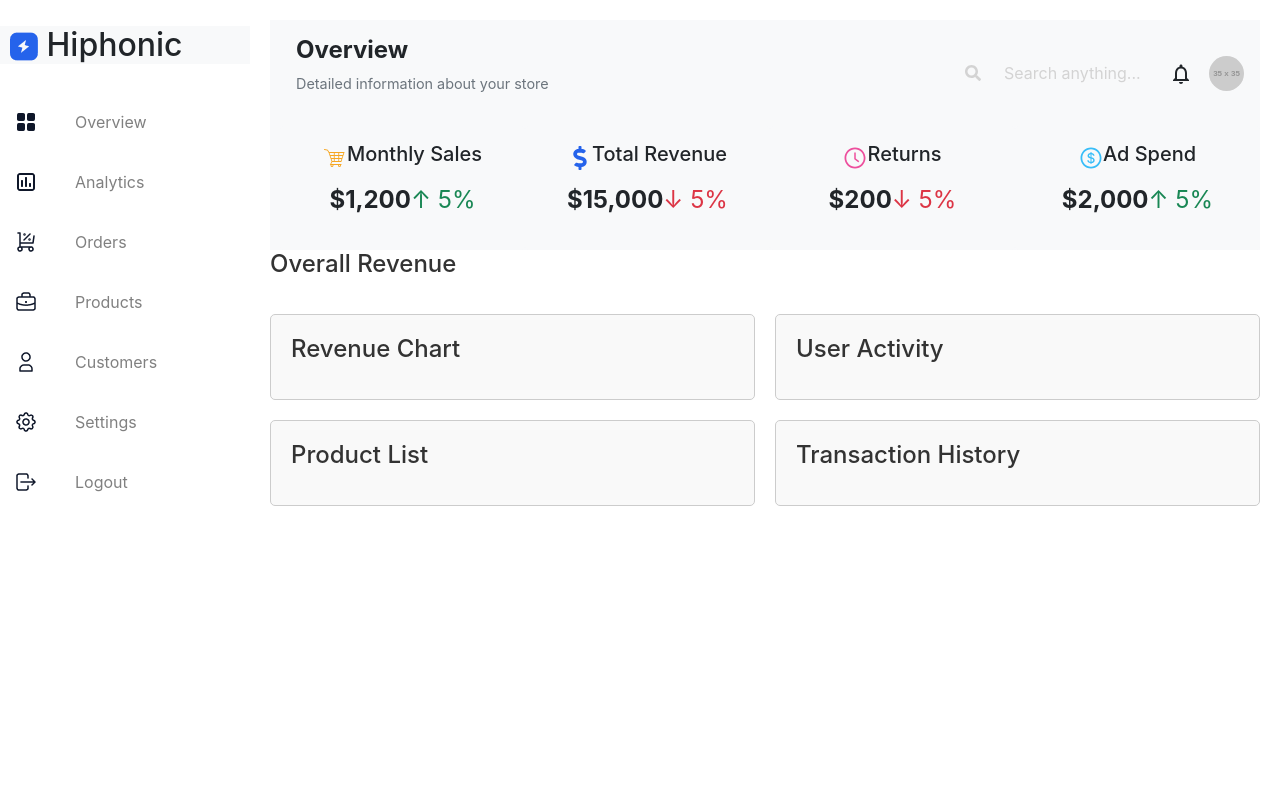
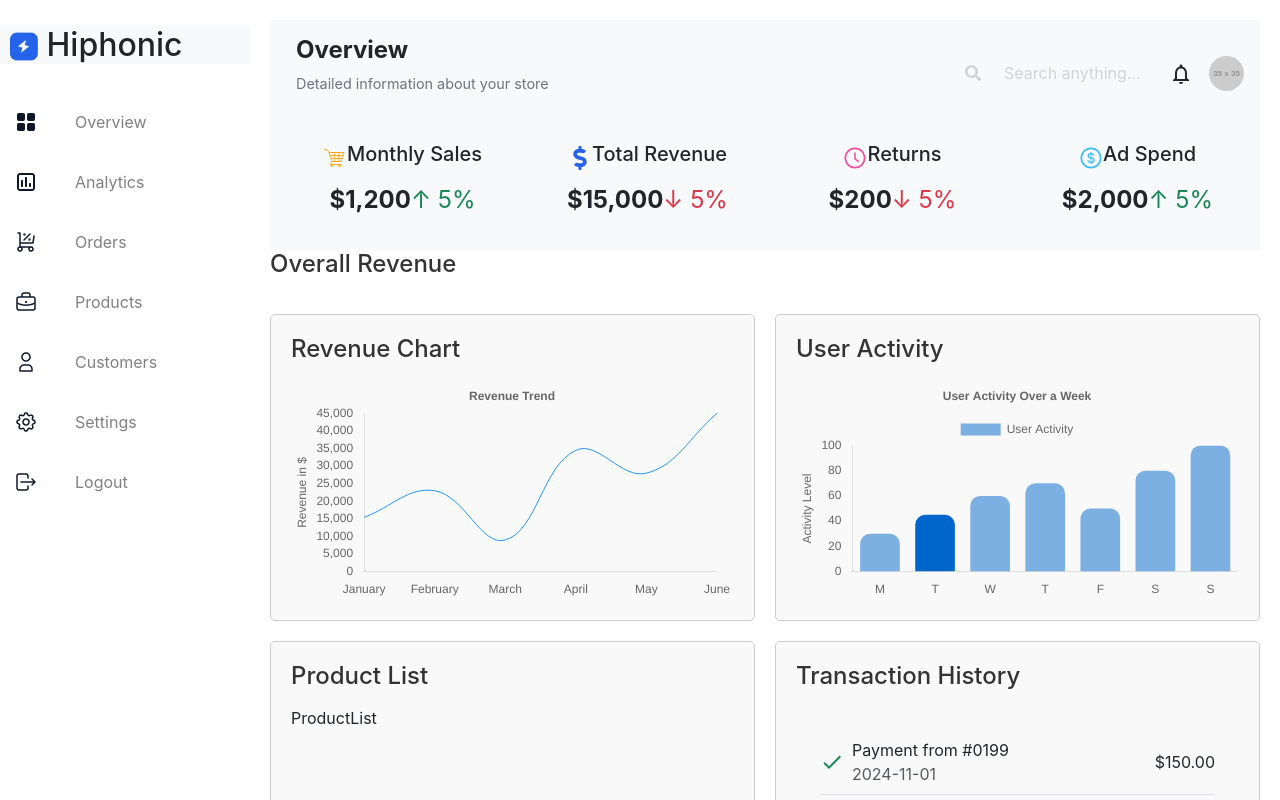
Before and after one commit to YolandaMejane1/E-Commerce-dashboard-project, a React (Create React App) app: page /dashboard in a window 1280 px wide. Shown: the top 800 px of the page. Built offline with nearby package versions, Linux system fonts and the light colour scheme.

Commit message:
"Transaction History"

```diff
--- a/src/components/Header.jsx
+++ b/src/components/Header.jsx
@@ -2,7 +2,7 @@ import React, { useState } from 'react';
 import { MdOutlineNotifications } from 'react-icons/md';
 import { FaSearch, FaDollarSign } from 'react-icons/fa';
 import { GiShoppingCart } from 'react-icons/gi';
-import { AiOutlineDollarCircle, AiOutlineClockCircle } from 'react-icons/ai'; // Importing outlined icons
+import { AiOutlineDollarCircle, AiOutlineClockCircle } from 'react-icons/ai';
 import './Header.css';
 import 'bootstrap/dist/css/bootstrap.min.css';
 
--- a/src/components/ProductList.jsx
+++ b/src/components/ProductList.jsx
@@ -2,9 +2,7 @@ import React from 'react'
 
 function ProductList() {
   return (
-    <div>
-
-    </div>
+    <div>ProductList</div>
   )
 }
 
--- a/src/components/RevenueChart.jsx
+++ b/src/components/RevenueChart.jsx
@@ -1,11 +1,78 @@
-import React from 'react'
+import React from "react";
+import { Line } from "react-chartjs-2";
+import { revenueData } from "../data/mockData";
+import {
+  Chart as ChartJS,
+  LineElement,
+  CategoryScale,
+  LinearScale,
+  PointElement,
+  Title,
+  Tooltip,
+  Legend,
+} from "chart.js";
 
-function RevenueChart() {
+ChartJS.register(
+  LineElement,
+  CategoryScale,
+  LinearScale,
+  PointElement,
+  Title,
+  Tooltip,
+  Legend
+);
+
+const RevenueChart = () => {
+  const options = {
+    responsive: true,
+    plugins: {
+      legend: {
+        display: false,
+      },
+      title: {
+        display: true,
+        text: "Revenue Trend",
+      },
+    },
+    scales: {
+      y: {
+        beginAtZero: true,
+        title: {
+          display: true,
+          text: "Revenue in $",
+        },
+        grid: {
+          display: false,
+        },
+      },
+      x: {
+        grid: {
+          display: false,
+        },
+        ticks: {
+          callback: (value, index) => {
+            return revenueData.labels[index] || '';
+          },
+          autoSkip: false,
+        },
+      },
+    },
+    elements: {
+      line: {
+        borderWidth: 1,
+        borderColor: "#2196F3",
+      },
+      point: {
+        radius: 0,
+      },
+    },
+  };
+
   return (
-    <div>
+    <div style={{ width: "100%", maxWidth: "800px", margin: "auto" }}>
+      <Line data={revenueData} options={options} />
+    </div>
+  );
+};
 
-    </div>
-  )
-}
-
-export default RevenueChart
+export default RevenueChart;
--- a/src/components/TransactionHistory.jsx
+++ b/src/components/TransactionHistory.jsx
@@ -1,11 +1,35 @@
-import React from 'react'
+import React from "react";
+import { transactionData } from '../data/mockData';
+import { MdCheck, MdAccessTime } from "react-icons/md";
+import { FaTimes } from "react-icons/fa";
+import 'bootstrap/dist/css/bootstrap.min.css';
 
-function TransactionHistory() {
+const iconMap = {
+  1: <MdCheck className="text-success" style={{ fontSize: '24px', marginRight: '8px' }} />,
+  2: <MdAccessTime className="text-warning" style={{ fontSize: '24px', marginRight: '8px' }} />,
+  3: <FaTimes className="text-danger" style={{ fontSize: '24px', marginRight: '8px' }} />,
+};
+
+const Transaction = () => {
   return (
-    <div>
+    <div className="transaction-list container p-4">
+      {transactionData.map((transaction) => (
+        <div
+          key={transaction.id}
+          className="transaction-item d-flex justify-content-between align-items-center border-bottom py-2"
+        >
+          <div className="d-flex align-items-center">
+            {iconMap[transaction.id]}
+            <div className="ml-4">
+              <span className="font-weight-semibold text-xs">{`Payment from ${transaction.reference}`}</span>
+              <div className="text-muted text-xs">{transaction.date}</div>
+            </div>
+          </div>
+          <span className="font-weight-bold text-xs">${transaction.amount.toFixed(2)}</span>
+        </div>
+      ))}
+    </div>
+  );
+};
 
-    </div>
-  )
-}
-
-export default TransactionHistory
+export default Transaction;
--- a/src/components/UserActivity.jsx
+++ b/src/components/UserActivity.jsx
@@ -1,11 +1,77 @@
-import React from 'react'
+import React from "react";
+import { Bar } from "react-chartjs-2";
+import { userActivityData } from '../data/mockData';
+import {
+  Chart as ChartJS,
+  BarElement,
+  CategoryScale,
+  LinearScale,
+  Title,
+  Tooltip,
+  Legend,
+} from "chart.js";
 
-function UserActivity() {
+ChartJS.register(
+  BarElement,
+  CategoryScale,
+  LinearScale,
+  Title,
+  Tooltip,
+  Legend
+);
+
+const UserActivity = () => {
+  const today = new Date().getDay();
+
+  const barColors = userActivityData.datasets[0].data.map((_, index) => {
+    return index === today ? 'rgba(0, 102, 204, 1)' : 'rgba(0, 102, 204, 0.5)';
+  });
+
+  const options = {
+    responsive: true,
+    plugins: {
+      legend: {
+        display: true,
+      },
+      title: {
+        display: true,
+        text: "User Activity Over a Week",
+      },
+    },
+    scales: {
+      y: {
+        beginAtZero: true,
+        title: {
+          display: true,
+          text: "Activity Level",
+        },
+        grid: {
+          display: false,
+        },
+      },
+      x: {
+        grid: {
+          display: false,
+        },
+      },
+    },
+  };
+
   return (
-    <div>
+    <div style={{ width: "100%", maxWidth: "800px", margin: "auto" }}>
+      <Bar
+        data={{
+          ...userActivityData,
+          datasets: [{
+            ...userActivityData.datasets[0],
+            backgroundColor: barColors,
+            borderRadius: 10,
+          }],
+        }}
+        options={options}
+      />
+    </div>
+  );
+};
 
-    </div>
-  )
-}
-
-export default UserActivity
+export default UserActivity;
--- a/src/data/mockData.js
+++ b/src/data/mockData.js
@@ -0,0 +1,34 @@
+// mock data
+export const revenueData = {
+    labels: ["January", "February", "March", "April", "May", "June"],
+    datasets: [
+      {
+        label: "Revenue",
+        data: [15430, 23000, 9000, 34500, 28000, 45000, 22000, 32000, 18000, 26000, 40000, 35000],
+        borderColor: "#2196F3",
+        backgroundColor: "rgba(76, 175, 80, 0.2)",
+        fill: true,
+        tension: 0.4,
+      },
+    ],
+  };
+
+  export const userActivityData = {
+    labels: ["M", "T", "W", "T", "F", "S", "S"],
+    datasets: [
+      {
+        label: "User Activity",
+        data: [30, 45, 60, 70, 50, 80, 100],
+        borderColor: "#FF9800",
+        backgroundColor: "rgba(255, 152, 0, 0.2)",
+        fill: false,
+        tension: 0.4,
+      },
+    ],
+  };
+
+  export const transactionData = [
+    { id: 1, reference: "#0199", date: "2024-11-01", amount: 150.00 },
+    { id: 2, reference: "#0200", date: "2024-11-02", amount: 200.00 },
+    { id: 3, reference: "#0201", date: "2024-11-03", amount: 500.00 },
+  ];
```
Also changed, not shown: 1 other file (tests, documents, lock files or other folders).
